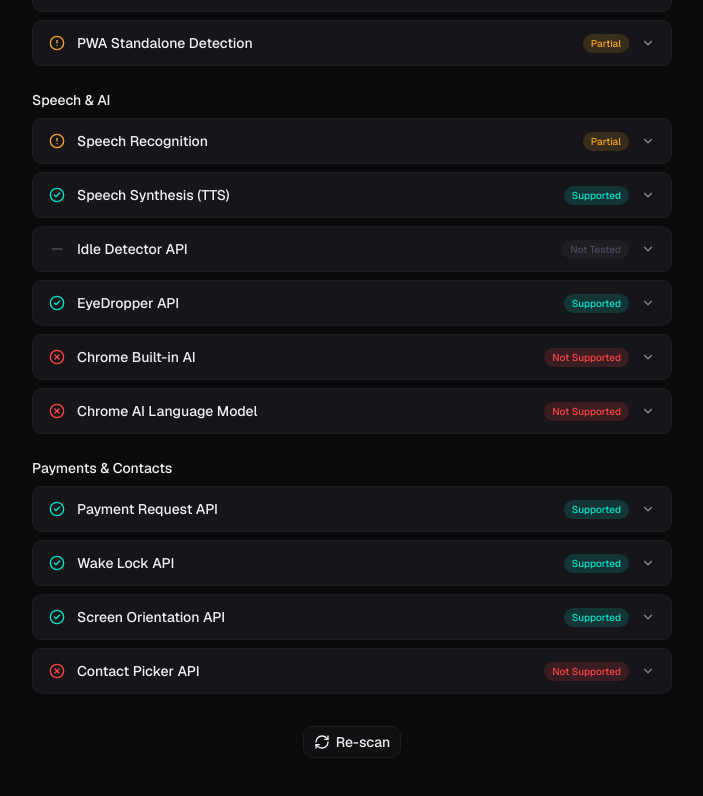
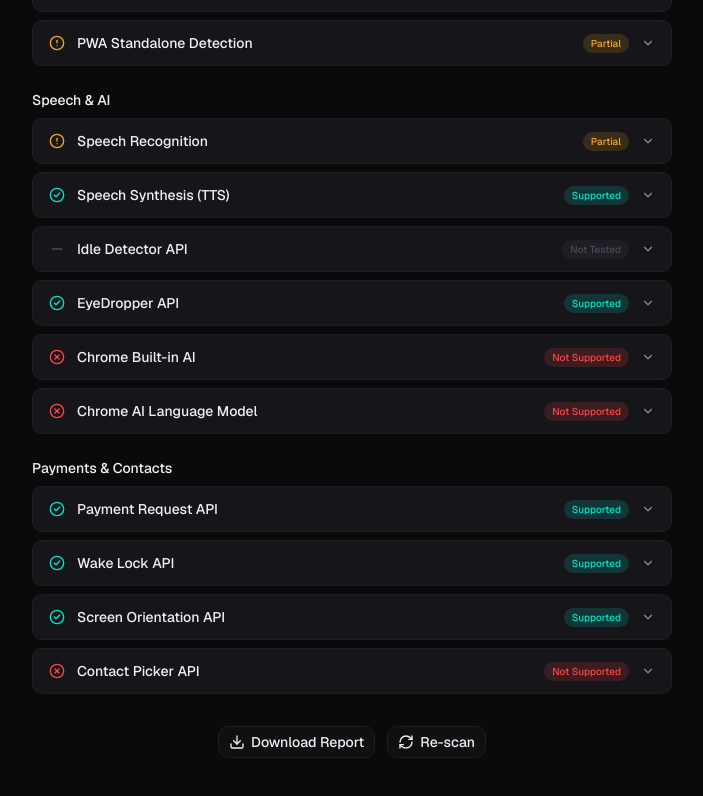
Before and after one commit to Marmik-Soni/pwa-probe, a Next.js app: page /scan in a window 1280 px wide. Shown: the part 5214-6010 px from the top of the page, without its empty margins (288-991 px from the left). Built offline with nearby package versions, Linux system fonts and the light colour scheme.

Commit message:
feat(report): add JSON report download to scan results

```diff
--- a/src/app/scan/page.tsx
+++ b/src/app/scan/page.tsx
@@ -2,7 +2,7 @@
 
 import { useEffect, useReducer, useRef } from 'react';
 import Link from 'next/link';
-import { ArrowLeft, RefreshCw } from 'lucide-react';
+import { ArrowLeft, Download, RefreshCw } from 'lucide-react';
 
 import { AdvisoryCard } from '@/components/advisory-card';
 import { CategoryBar } from '@/components/category-bar';
@@ -11,6 +11,7 @@
 import { ScanProgress } from '@/components/scan-progress';
 import { ScoreRing } from '@/components/score-ring';
 import { Button } from '@/components/ui/button';
+import { downloadReport } from '@/lib/download-report';
 import { generateAdvisories } from '@/engine/advisor';
 import { detectBrowser, detectDevice } from '@/engine/fingerprint';
 import { CHECK_REGISTRY, runScan } from '@/engine/runner';
@@ -297,8 +298,12 @@
         ))}
       </section>
 
-      {/* Re-scan */}
-      <div className="flex justify-center pb-4">
+      {/* Actions */}
+      <div className="flex flex-wrap justify-center gap-3 pb-4">
+        <Button variant="outline" onClick={() => downloadReport(state)}>
+          <Download className="h-4 w-4" />
+          Download Report
+        </Button>
         <Button variant="outline" onClick={startScan}>
           <RefreshCw className="h-4 w-4" />
           Re-scan
--- /dev/null
+++ b/src/lib/download-report.ts
@@ -0,0 +1,48 @@
+import type {
+  Advisory,
+  BrowserContext,
+  CategoryScore,
+  CheckResult,
+  DeviceContext,
+  ScanRecord,
+  ScoreTier,
+} from '@/engine/types';
+
+interface DownloadReportState {
+  results: CheckResult[];
+  score: number;
+  tier: ScoreTier;
+  categoryScores: CategoryScore[];
+  advisories: Advisory[];
+  device: DeviceContext;
+  browser: BrowserContext;
+}
+
+export function downloadReport(state: DownloadReportState): void {
+  const record: ScanRecord = {
+    id: crypto.randomUUID(),
+    user_id: null,
+    share_token: crypto.randomUUID(),
+    scanned_at: new Date().toISOString(),
+    score: state.score,
+    tier: state.tier,
+    stage_reached: 3,
+    device: state.device,
+    browser: state.browser,
+    checks: state.results,
+    category_scores: state.categoryScores,
+    advisories: state.advisories,
+  };
+
+  const json = JSON.stringify(record, null, 2);
+  const blob = new Blob([json], { type: 'application/json' });
+  const url = URL.createObjectURL(blob);
+
+  const date = new Date().toISOString().slice(0, 10); // YYYY-MM-DD
+  const a = document.createElement('a');
+  a.href = url;
+  a.download = `pwa-probe-report-${date}.json`;
+  a.click();
+
+  URL.revokeObjectURL(url);
+}
```
